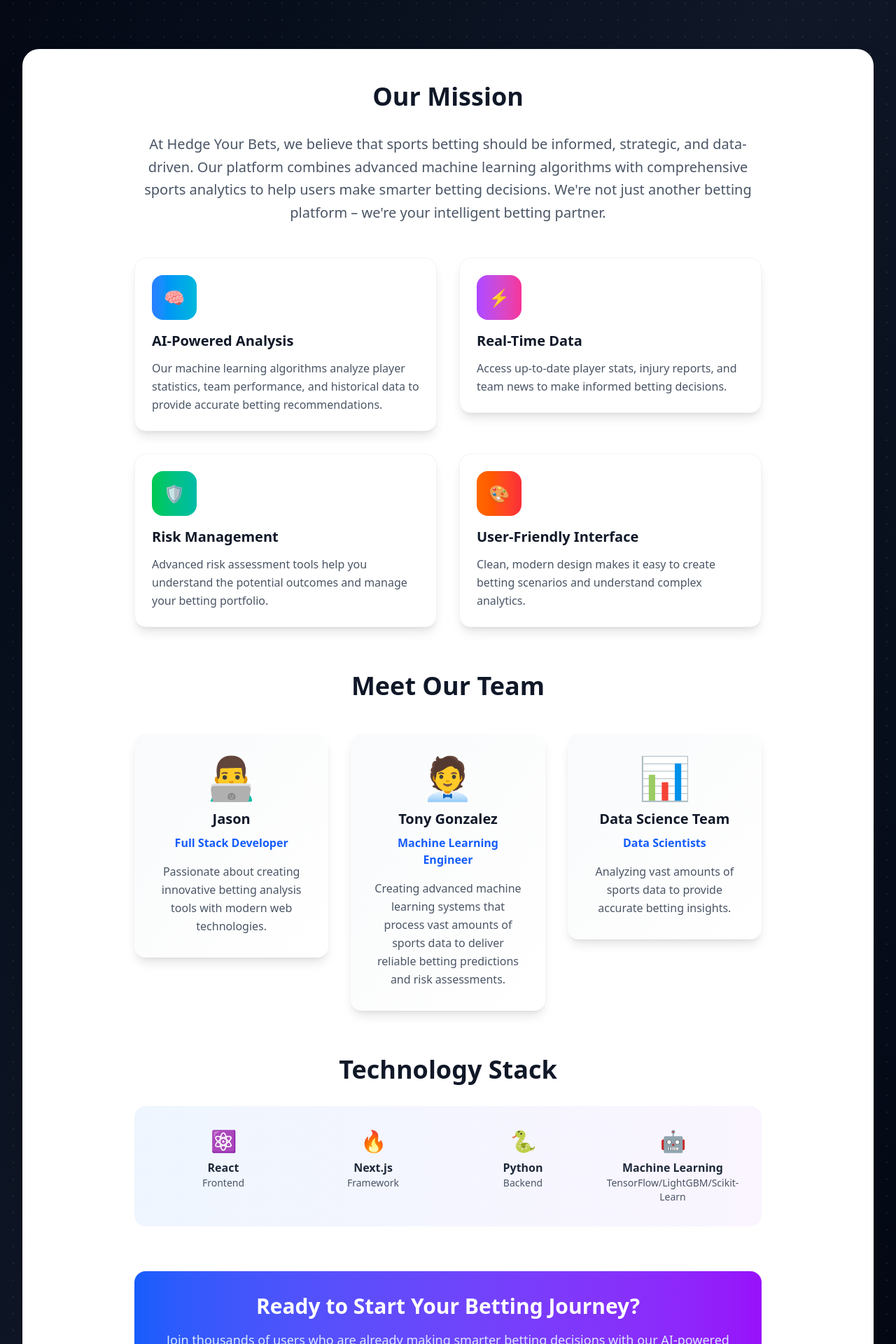
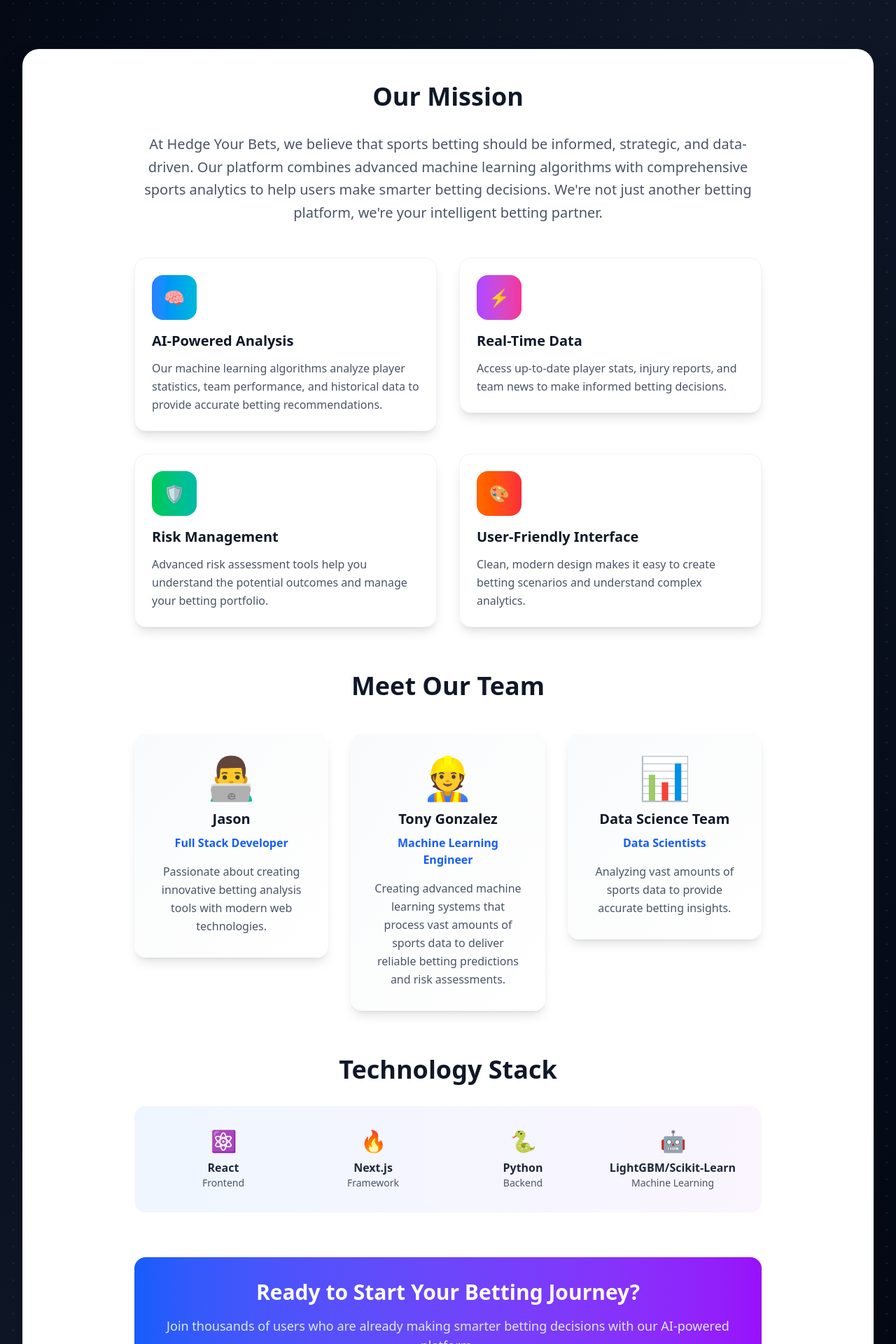
Before and after one commit to F2025-CS4800/hedge-your-bets, a Next.js app in the folder frontend/: page /about in a window 1280 px wide. Shown: the part 271-2191 px from the top of the page at 70% size. Built offline with nearby package versions, Linux system fonts and the light colour scheme; no server answers.

Commit message:
adjusted technology section

```diff
--- a/frontend/app/about/page.jsx
+++ b/frontend/app/about/page.jsx
@@ -14,13 +14,14 @@ export default function AboutPage() {
 			description:
 				"Passionate about creating innovative betting analysis tools with modern web technologies.",
 			emoji: "👨‍💻",
+			linkedin: "https://www.linkedin.com/in/jason-mar-b0bb8a268/",
 		},
 		{
 			name: "Tony Gonzalez",
 			role: "Machine Learning Engineer",
 			description:
 				"Creating advanced machine learning systems that process vast amounts of sports data to deliver reliable betting predictions and risk assessments.",
-			emoji: "🧑‍💼",
+			emoji: "👷",
 			linkedin: "https://www.linkedin.com/in/antoniogonzalez9868/",
 		},
 		{
@@ -93,7 +94,7 @@ export default function AboutPage() {
 								machine learning algorithms with comprehensive
 								sports analytics to help users make smarter
 								betting decisions. We're not just another
-								betting platform – we're your intelligent
+								betting platform, we're your intelligent
 								betting partner.
 							</p>
 
@@ -216,10 +217,10 @@ export default function AboutPage() {
 												🤖
 											</div>
 											<p className="font-semibold text-gray-800">
-												Machine Learning
+												LightGBM/Scikit-Learn
 											</p>
 											<p className="text-sm text-gray-600">
-												TensorFlow/LightGBM/Scikit-Learn
+												Machine Learning
 											</p>
 										</div>
 									</div>
```
